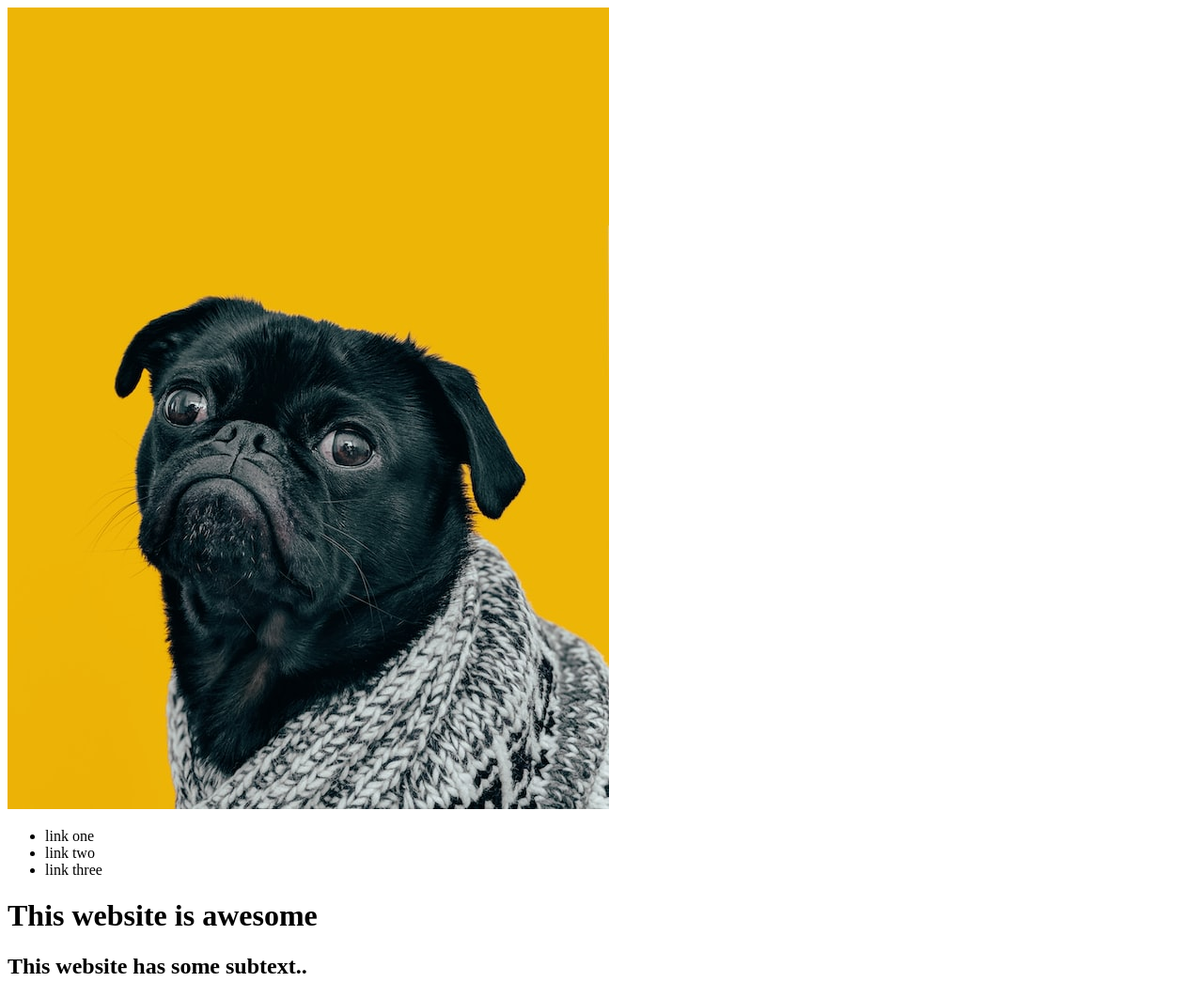
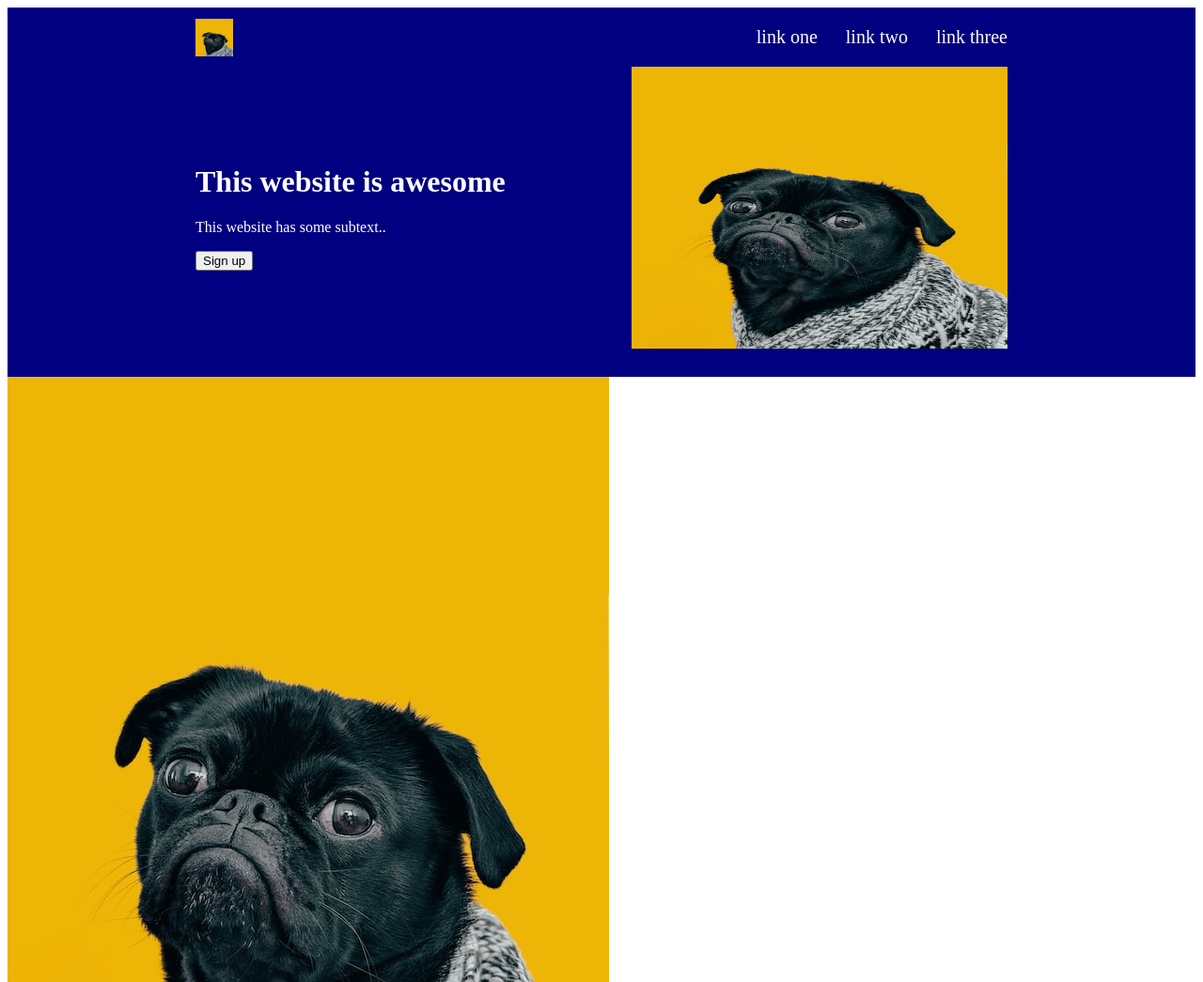
Before and after one commit to dannyang30/exercise-one, a plain HTML site: page index.html in a window 1280 px wide. Shown: the top 1045 px of the page at 94% size. Drawn offline with Linux system fonts and the light colour scheme.

Commit message:
create hero section

```diff
--- a/index.html
+++ b/index.html
@@ -21,7 +21,7 @@
     <div class="hero">
         <div class="left-side">
         <h1>This website is awesome</h1>
-        <h2>This website has some subtext..</h2>
+        <p>This website has some subtext..</p>
         <button>Sign up</button>
         </div>
         <img src="images/charlesdeluvio-Mv9hjnEUHR4-unsplash.jpg">
--- a/style.css
+++ b/style.css
@@ -0,0 +1,51 @@
+body {
+    display: flex;
+    flex-direction: column;
+
+}
+
+.header {
+    display: flex;
+    justify-content: space-between;
+    align-items: center;
+    font-size: 20px;
+    background-color: navy;
+    padding-left: 200px;
+    padding-right: 200px;
+}
+
+ul {
+    display: flex;
+    gap: 30px;
+    list-style: none;
+    color: white;
+}
+
+.header img {
+    width: 40px;
+    height: 40px;
+}
+
+.header h1 {
+    color: white;
+}
+
+.hero h1, p{
+    color: white;
+}
+
+
+.hero {
+    background-color: navy;
+    padding-left: 200px;
+    padding-right: 200px;
+    display: flex;
+    justify-content: space-between;
+    align-items: center;
+    padding-bottom: 30px;
+}
+
+.hero img {
+    width: 400px;
+    height: 300px
+}
```
